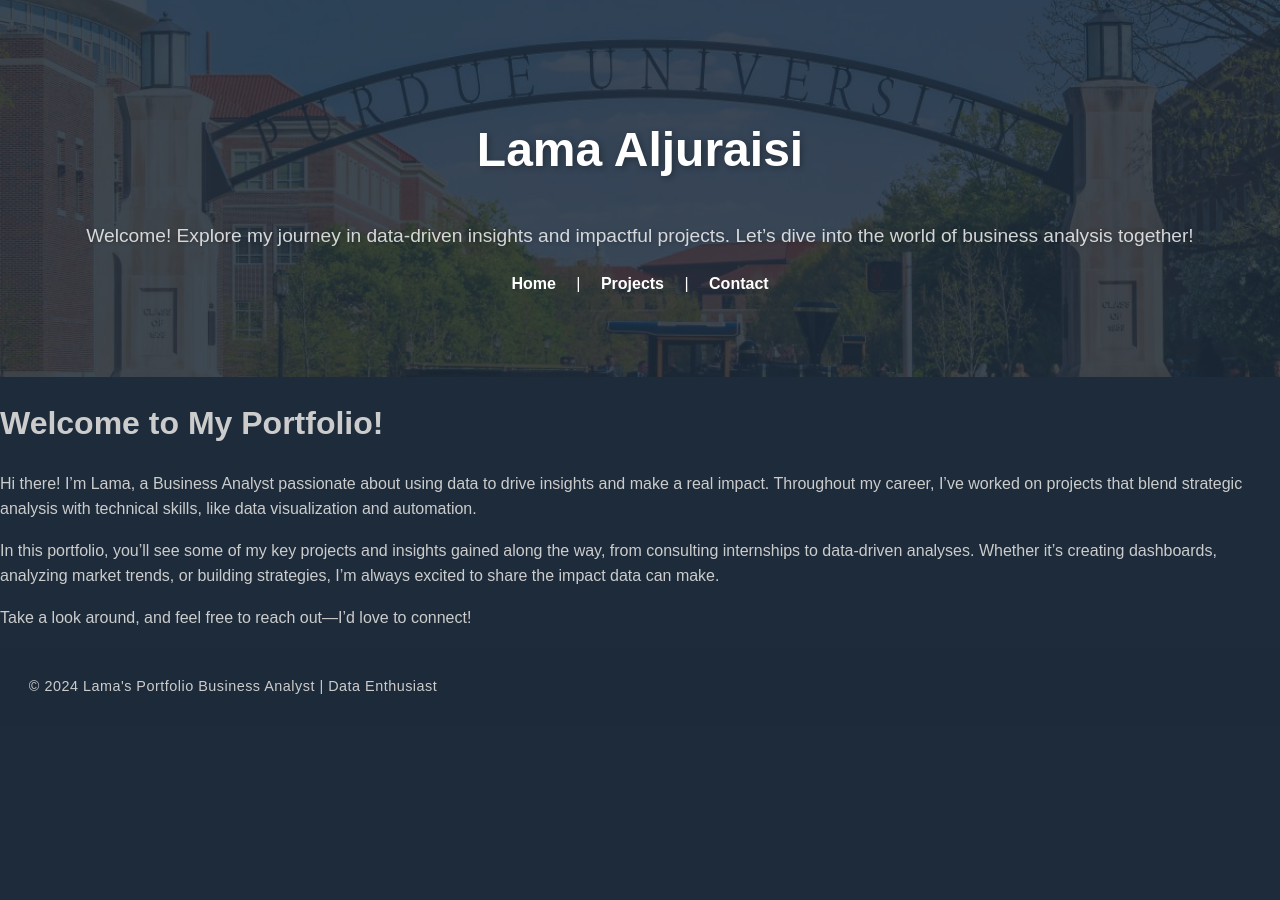
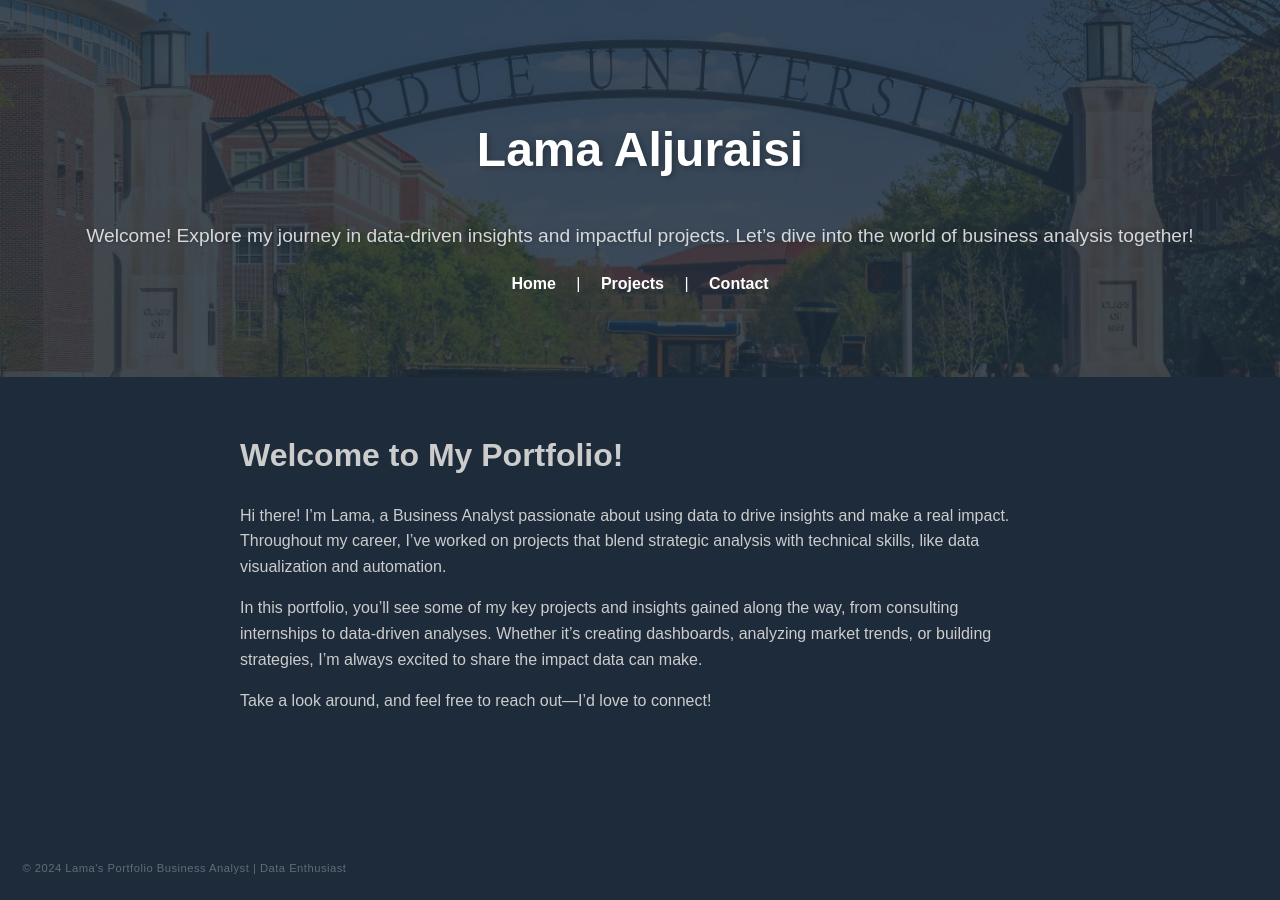
Before and after one commit to LamaJuraisi/Portfolio, a Jekyll site: the page built from index.md, in a window 1280 px wide. Built offline with Jekyll 4.4.1, drawn with Linux system fonts in a browser that asks for light colours; some web fonts are replaced.

Commit message:
Update main.css

```diff
--- a/assets/css/main.css
+++ b/assets/css/main.css
@@ -1,13 +1,14 @@
 /* Base Styling */
 body {
-  font-family: 'Raleway', sans-serif;
+  font-family: 'Raleway', sans-serif; /* Set a base font here */
   line-height: 1.6;
   color: #CCCCCC;
   background-color: #1D2B3A;
   margin: 0;
+  padding-bottom: 3em; /* Space for footer */
 }
 
-/* Header Styling with Background Image */
+/* Header styling with background image */
 header {
   position: relative;
   background: url('https://lamajuraisi.github.io/Portfolio/assets/images/pic03.jpg') no-repeat center center;
@@ -17,7 +18,7 @@ header {
   padding: 5em 1em;
 }
 
-/* Overlay with Theme Tint */
+/* Overlay Effect */
 header::before {
   content: "";
   position: absolute;
@@ -25,7 +26,7 @@ header::before {
   left: 0;
   right: 0;
   bottom: 0;
-  background: rgba(29, 43, 58, 0.85);
+  background: rgba(29, 43, 58, 0.84);
   z-index: 0;
 }
 
@@ -36,7 +37,6 @@ header h1, header p, header nav {
 
 /* Header Content */
 header h1 {
-  font-family: 'Raleway', sans-serif;
   font-size: 3em;
   color: white;
   text-shadow: 2px 2px 6px rgba(0, 0, 0, 0.3);
@@ -61,19 +61,44 @@ nav a:hover {
   color: #007acc;
 }
 
+/* Button Styling */
+.actions .button {
+  font-size: 1.1em;
+  padding: 0.8em 2em;
+  border: 2px solid white;
+  color: white;
+  background-color: transparent;
+  text-transform: uppercase;
+}
+
+.actions .button:hover {
+  background-color: white;
+  color: #1D2B3A;
+}
+
+/* Main Content Styling */
+main {
+  padding: 2em 1em;
+  max-width: 800px;
+  margin: auto;
+}
+
 /* Footer */
 footer {
-  background: rgba(29, 43, 58, 0.9); /* Transparent footer for consistency */
-  color: #CCCCCC;
+  background: #1D2B3A;
+  color: rgba(204, 204, 204, 0.4); /* Light opacity for transparency */
   text-align: left;
   padding: 1em 2em;
-  font-size: 0.9em;
-  font-family: 'Raleway', sans-serif;
-  font-weight: 400;
+  font-size: 0.7em; /* Smaller font */
+  font-family: 'Raleway', sans-serif; /* Apply specific font for footer */
   letter-spacing: 0.5px;
+  position: fixed;
+  bottom: 0;
+  left: 0;
+  width: 100%;
 }
 
-/* Remove underline from links */
+/* Remove underline from all links */
 a {
   text-decoration: none;
   color: white;
@@ -82,14 +107,3 @@ a {
 a:hover {
   color: #007acc;
 }
-
-/* Code Block Styling */
-pre, code {
-  background-color: #2d2d2d;
-  color: #f8f8f2;
-  padding: 1em;
-  border-radius: 5px;
-  overflow-x: auto;
-  font-family: 'Courier New', Courier, monospace;
-  font-size: 0.9em;
-}
```
